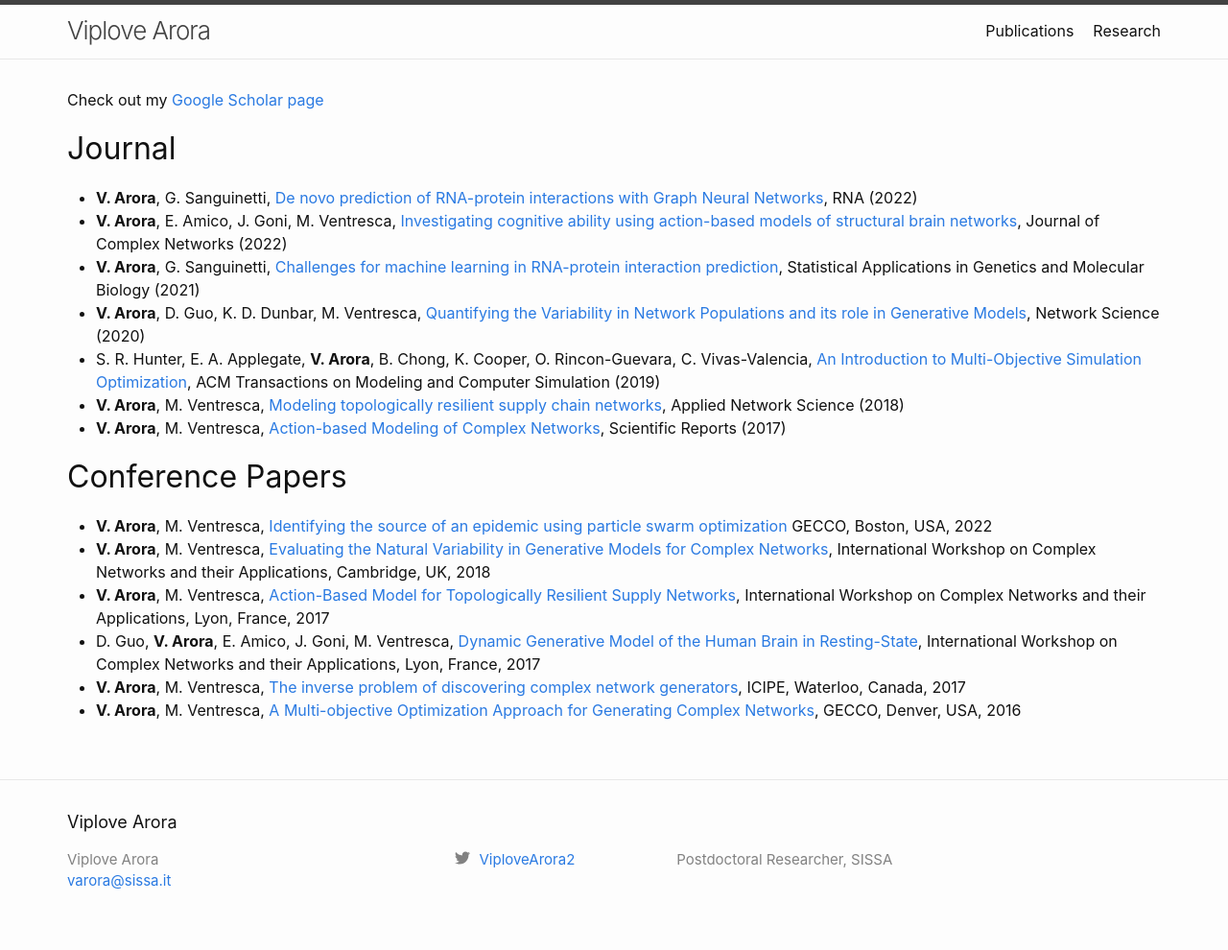
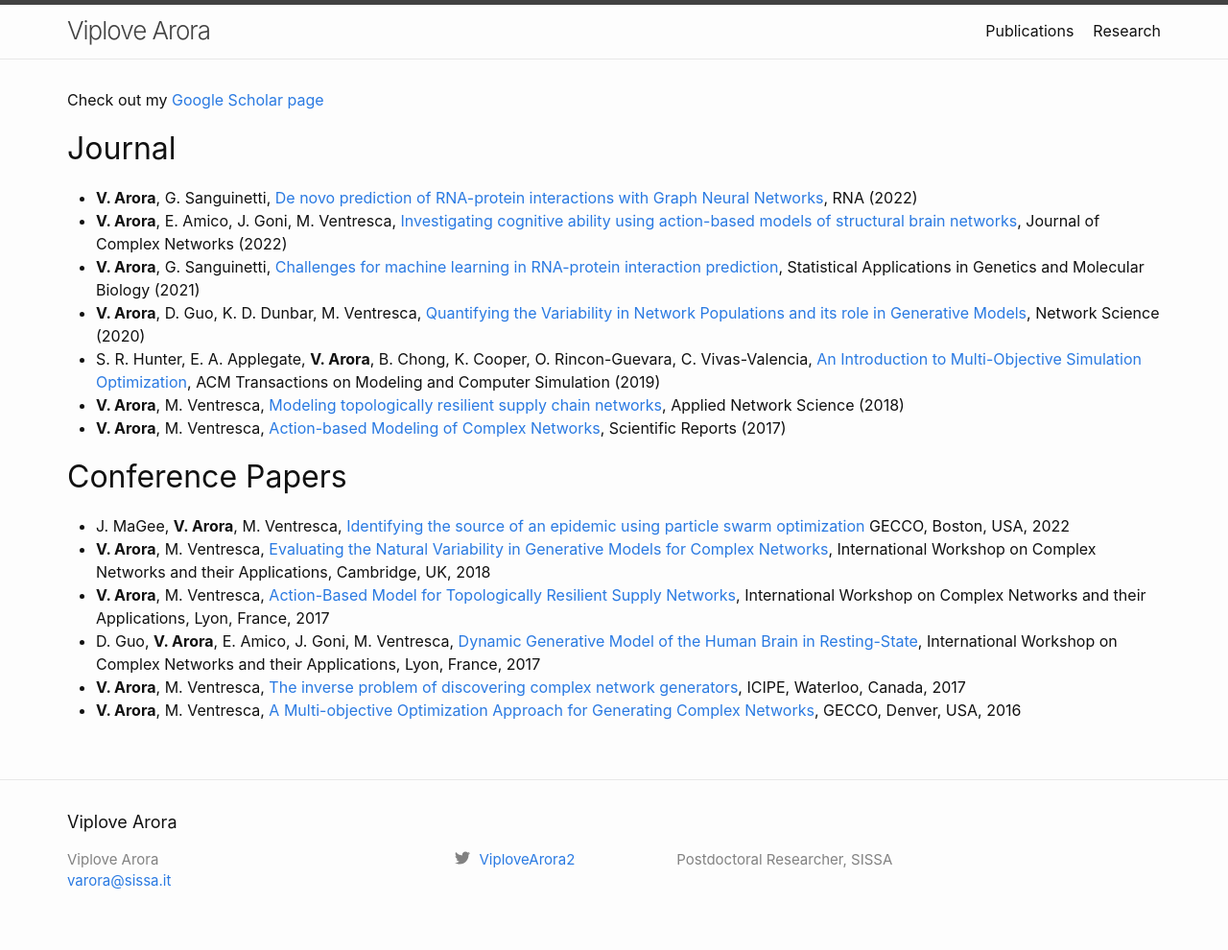
Before and after one commit to viplovearora/viplovearora.github.io, a Jekyll site: the page built from publications.md, in a window 1280 px wide. Shown: the whole page at 96% size. Built offline with Jekyll 4.4.1, drawn with Linux system fonts in a browser that asks for light colours.

Commit message:
Update publications.md
updated authors

```diff
--- a/publications.md
+++ b/publications.md
@@ -15,7 +15,7 @@ Check out my [Google Scholar page](https://scholar.google.com/citations?user=GqG
 - **V. Arora**, M. Ventresca, [Action-based Modeling of Complex Networks](https://doi.org/10.1038/s41598-017-05444-4), Scientific Reports (2017)
 
 ## Conference Papers
-- **V. Arora**, M. Ventresca, [Identifying the source of an epidemic using particle swarm optimization](https://doi.org/10.1145/3512290.3528711) GECCO, Boston, USA, 2022
+- J. MaGee, **V. Arora**, M. Ventresca, [Identifying the source of an epidemic using particle swarm optimization](https://doi.org/10.1145/3512290.3528711) GECCO, Boston, USA, 2022
 - **V. Arora**, M. Ventresca, [Evaluating the Natural Variability in Generative Models for Complex Networks](https://doi.org/10.1007/978-3-030-05411-3_59), International Workshop on Complex Networks and their Applications, Cambridge, UK, 2018
 - **V. Arora**, M. Ventresca, [Action-Based Model for Topologically Resilient Supply Networks](https://doi.org/10.1007/978-3-319-72150-7_53), International Workshop on Complex Networks and their Applications, Lyon, France, 2017
 - D. Guo, **V. Arora**, E. Amico, J. Goni, M. Ventresca, [Dynamic Generative Model of the Human Brain in Resting-State](https://doi.org/10.1007/978-3-319-72150-7_103), International Workshop on Complex Networks and their Applications, Lyon, France, 2017
```
